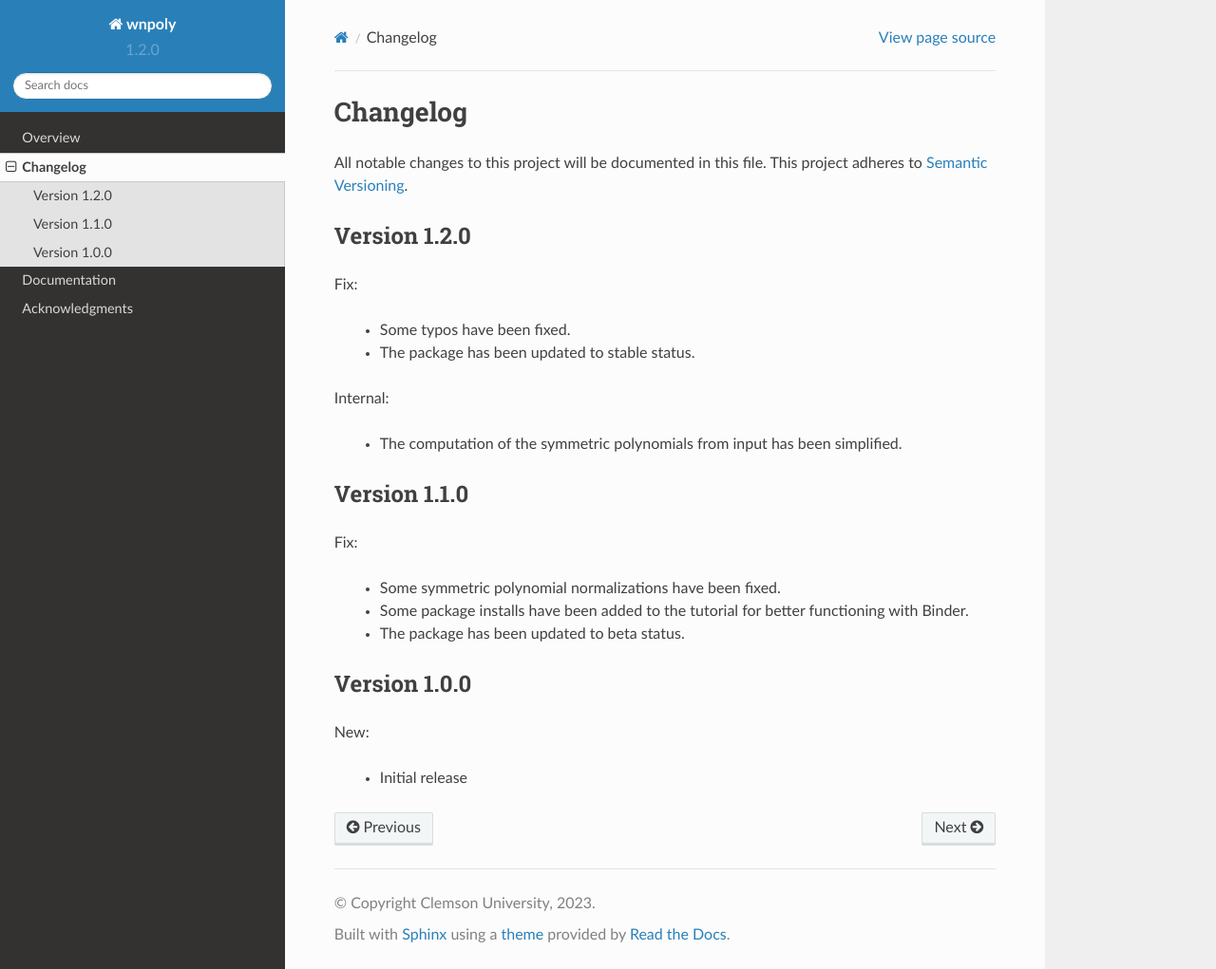
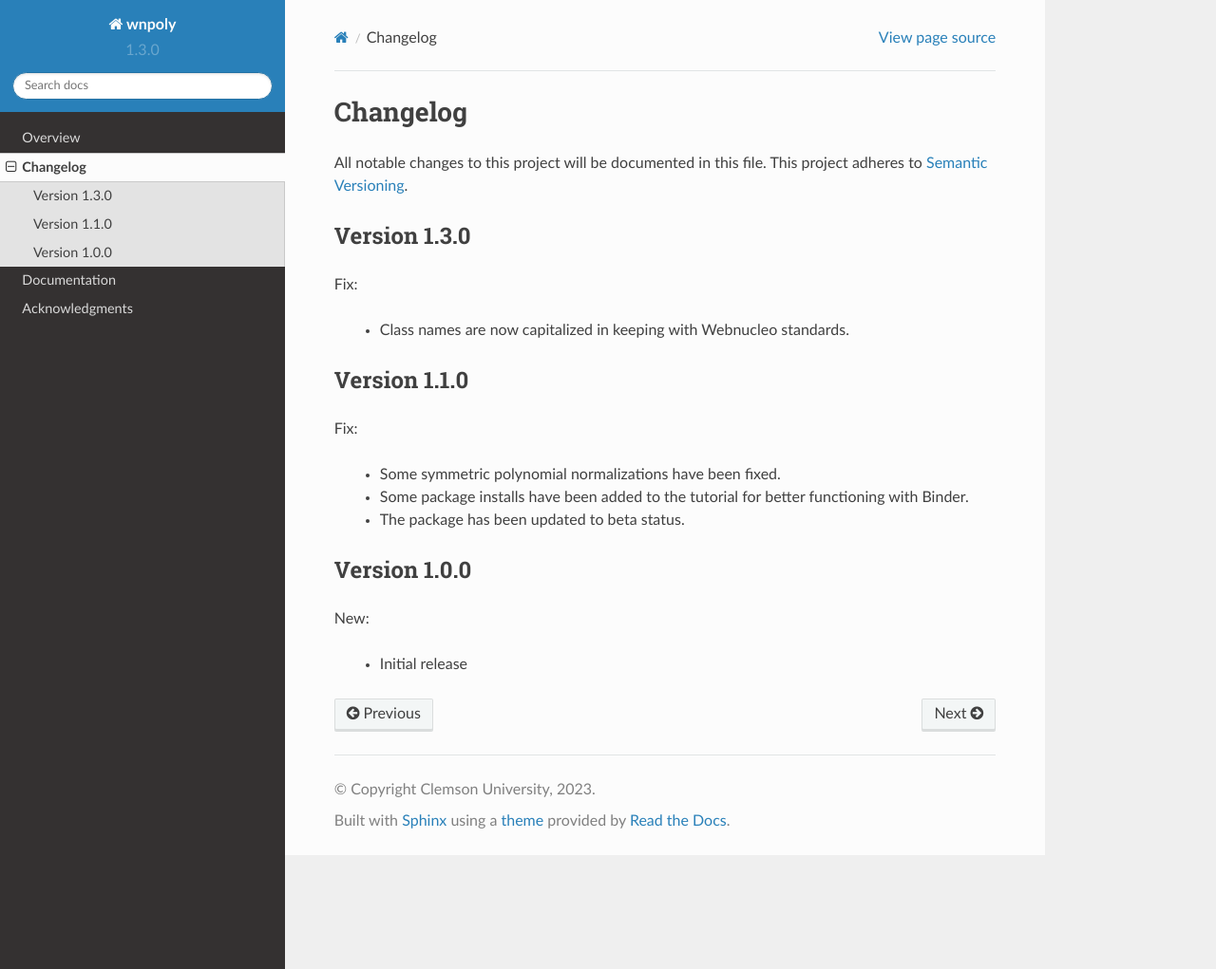
Before and after one commit to mbradle/wnpoly, a Sphinx documentation site: the page built from doc/source/changelog.rst, in a window 1280 px wide and 1021 px high. Shown: the whole window at 95% size. Built offline with Sphinx 7.4.7 and the Read the Docs theme 2.0.0, drawn with Linux system fonts in a browser that asks for light colours.

Commit message:
Capitalize class names.  Update.

```diff
--- a/doc/source/changelog.rst
+++ b/doc/source/changelog.rst
@@ -4,18 +4,12 @@ Changelog
 All notable changes to this project will be documented in this file.  This
 project adheres to `Semantic Versioning <http://semver.org/spec/v2.0.0.html>`_.
 
-Version 1.2.0
+Version 1.3.0
 -------------
 
 Fix:
 
-  * Some typos have been fixed.
-
-  * The package has been updated to stable status.
-
-Internal:
-
-  * The computation of the symmetric polynomials from input has been simplified.
+  * Class names are now capitalized in keeping with Webnucleo standards.
 
 Version 1.1.0
 -------------
--- a/wnpoly/__about__.py
+++ b/wnpoly/__about__.py
@@ -2,6 +2,6 @@ __all__ = ["__title__", "__summary__", "__version__", "__author__", "__copyright
 
 __title__ = "wnpoly"
 __summary__ = "Python project to compute polynomials useful for Webnucleo projects"
-__version__ = "1.2.0"
+__version__ = "1.3.0"
 __author__ = "Clemson University"
 __copyright__ = "Clemson University, 2023"
```
Also changed, not shown: 3 other files.
